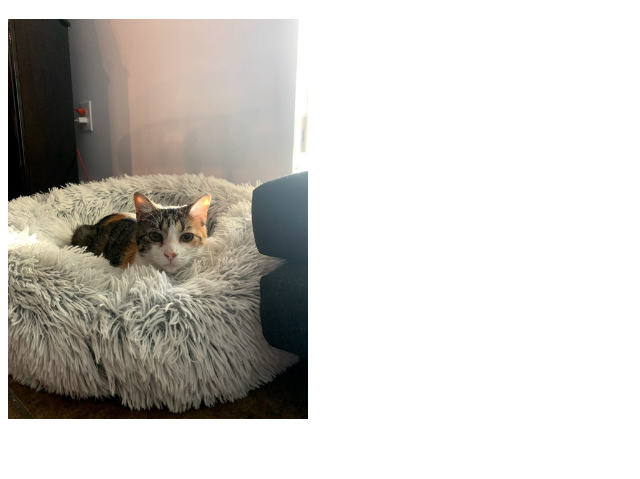
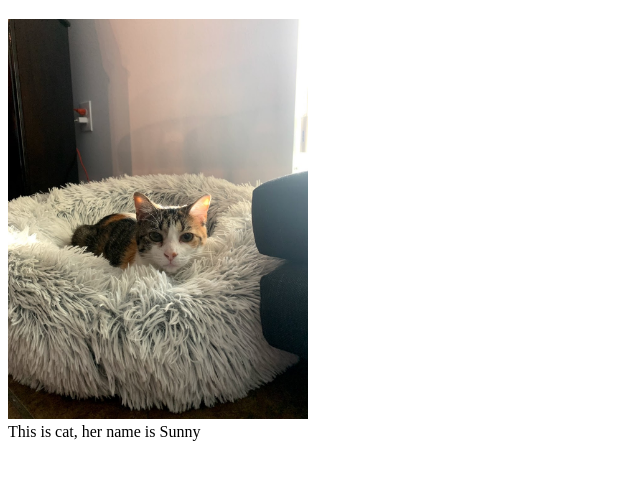
Before and after one commit to ashattack/AllAboutAsh, a plain HTML site: page index.html in a window 1280 px wide. Shown: the part 61-540 px from the top of the page, without its empty margins (0-640 px from the left). Drawn offline with Linux system fonts and the light colour scheme.

Commit message:
added caption for image

```diff
--- a/index.html
+++ b/index.html
@@ -8,5 +8,6 @@
 <body>
     <h1> Welcome to my webpage </h1>
     <img src="sunny_jpg.jpg" alt="the cutest cat ever in a big bed" width="300" height="400" />
+    <figcaption>This is cat, her name is Sunny</figcaption>
 </body>
 </html>
```
